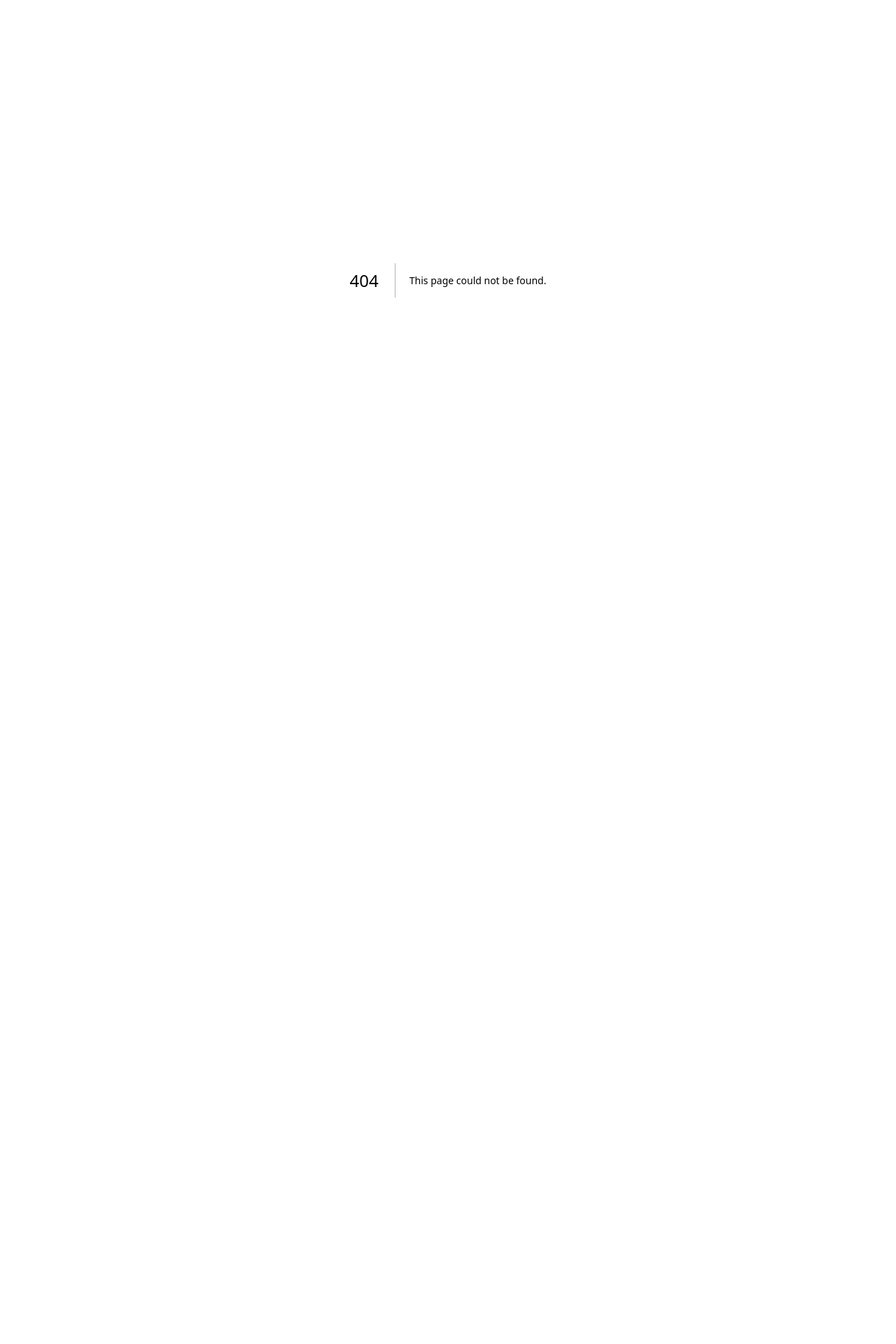
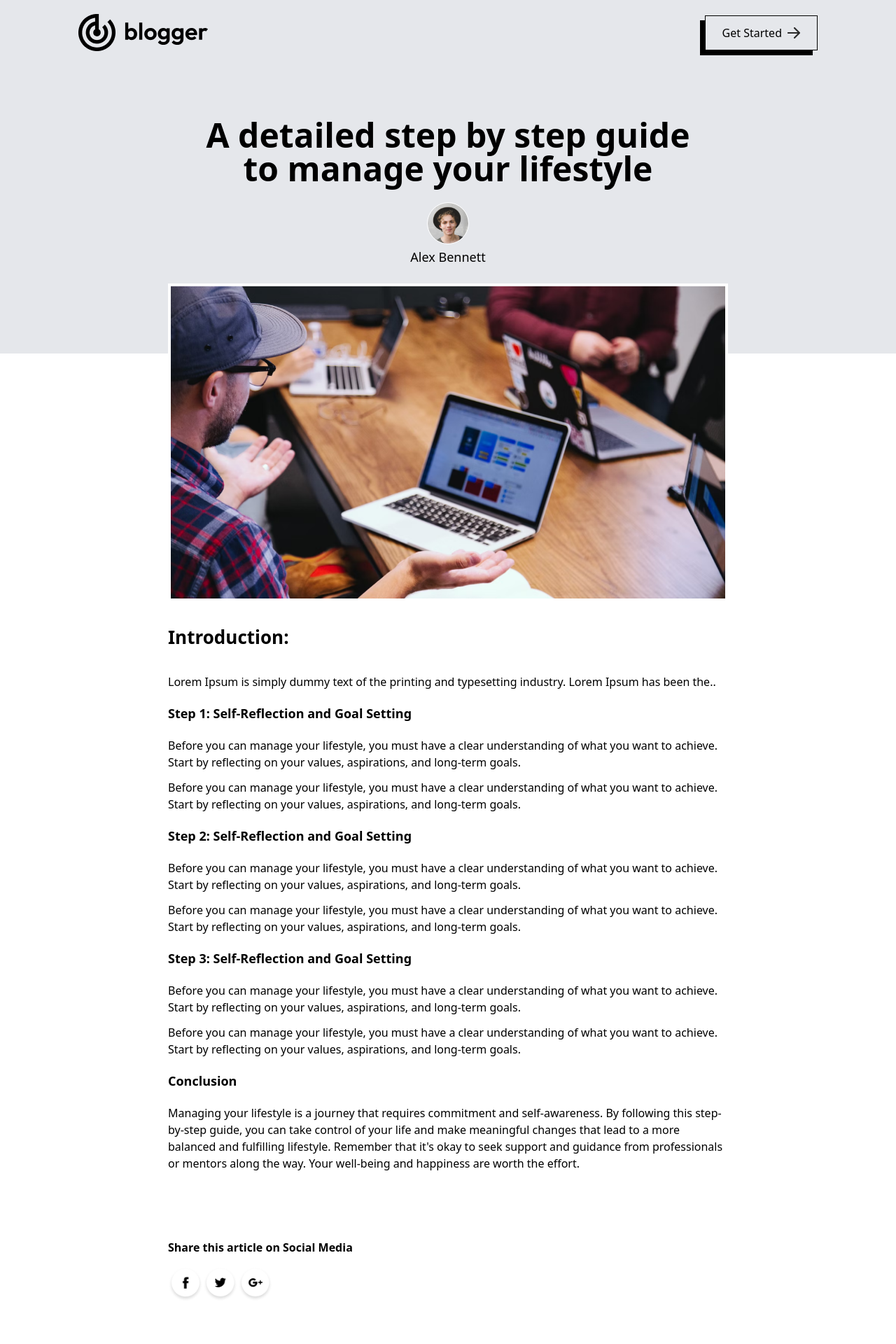
Before and after one commit to fudailzafar/StockHub, a Next.js app: page /blogs/1 in a window 1280 px wide. Before the commit this address had no page. Shown: the top 1920 px of the page at 70% size. Before the commit the page ends 800 px from the top, so only its background shows below. Built offline with nearby package versions, Linux system fonts and the light colour scheme.

Commit message:
Blog post Page
Created the blog post page using a dynamic folder and added some content.

```diff
--- a/Components/BlogList.jsx
+++ b/Components/BlogList.jsx
@@ -52,6 +52,7 @@
             return (
               <BlogItem
                 key={index}
+                id={item.id}
                 image={item.image}
                 title={item.title}
                 description={item.description}
--- /dev/null
+++ b/app/blogs/[id]/page.jsx
@@ -0,0 +1,133 @@
+"use client";
+import { assets, blog_data } from "@/Assets/assets";
+import Footer from "@/Components/Footer";
+import Image from "next/image";
+import Link from "next/link";
+import React, { useEffect, useState } from "react";
+
+const page = ({ params }) => {
+  const [data, setData] = useState(null);
+
+  const fetchBlogData = () => {
+    for (let i = 0; i < blog_data.length; i++) {
+      if (Number(params.id) === blog_data[i].id) {
+        setData(blog_data[i]);
+        console.log(blog_data[i]);
+        break;
+      }
+    }
+  };
+
+  useEffect(() => {
+    fetchBlogData();
+  }, []);
+
+  return data ? (
+    <>
+      <div className="bg-gray-200 py-5 px-5 md:px-12 lg:px-28">
+        <div className="flex justify-between items-center">
+          <Link href="/">
+            <Image
+              src={assets.logo}
+              width={180}
+              alt=""
+              className="w-[130px] sm:w-auto"
+            />
+          </Link>
+          <button className="flex items-center gap-2 font-medium py-1 px-3 sm:py-3 sm:px-6 border border-black shadow-[-7px_7px_0px_#000000]">
+            Get Started <Image src={assets.arrow} alt="" />
+          </button>
+        </div>
+        <div className="text-center my-24">
+          <h1 className="text-2xl sm:text-5xl font-semibold max-w-[700px] mx-auto">
+            {data.title}
+          </h1>
+          <Image
+            className="mx-auto mt-6 border border-white rounded-full"
+            src={data.author_img}
+            width={60}
+            height={60}
+            alt=""
+          />
+          <p className="mt-1 pb-2 text-lg max-w-[740px] mx-auto">
+            {data.author}
+          </p>
+        </div>
+      </div>
+      <div className="mx-5 max-w-[800px] md:mx-auto mt-[-100px] mb-10">
+        <Image
+          className="border-4 border-white"
+          src={data.image}
+          width={1280}
+          height={720}
+          alt=""
+        />
+        <h1 className="my-8 text-[26px] font-semibold">Introduction:</h1>
+        <p>{data.description}</p>
+        <h3 className="my-5 text-[18px] font-semibold">
+          Step 1: Self-Reflection and Goal Setting
+        </h3>
+        <p className="my-3">
+          Before you can manage your lifestyle, you must have a clear
+          understanding of what you want to achieve. Start by reflecting on your
+          values, aspirations, and long-term goals.
+        </p>
+        <p className="my-3">
+          Before you can manage your lifestyle, you must have a clear
+          understanding of what you want to achieve. Start by reflecting on your
+          values, aspirations, and long-term goals.
+        </p>
+        <h3 className="my-5 text-[18px] font-semibold">
+          Step 2: Self-Reflection and Goal Setting
+        </h3>
+        <p className="my-3">
+          Before you can manage your lifestyle, you must have a clear
+          understanding of what you want to achieve. Start by reflecting on your
+          values, aspirations, and long-term goals.
+        </p>
+        <p className="my-3">
+          Before you can manage your lifestyle, you must have a clear
+          understanding of what you want to achieve. Start by reflecting on your
+          values, aspirations, and long-term goals.
+        </p>
+        <h3 className="my-5 text-[18px] font-semibold">
+          Step 3: Self-Reflection and Goal Setting
+        </h3>
+        <p className="my-3">
+          Before you can manage your lifestyle, you must have a clear
+          understanding of what you want to achieve. Start by reflecting on your
+          values, aspirations, and long-term goals.
+        </p>
+        <p className="my-3">
+          Before you can manage your lifestyle, you must have a clear
+          understanding of what you want to achieve. Start by reflecting on your
+          values, aspirations, and long-term goals.
+        </p>
+        <h3 className="my-5 text-[18px] font-semibold">Conclusion</h3>
+        <p className="my-3">
+          Managing your lifestyle is a journey that requires commitment and
+          self-awareness. By following this step-by-step guide, you can take
+          control of your life and make meaningful changes that lead to a more
+          balanced and fulfilling lifestyle. Remember that it's okay to seek
+          support and guidance from professionals or mentors along the way. Your
+          well-being and happiness are worth the effort.
+        </p>
+        <div className="my-24">
+          <p className="text-black font-semibold my-4">
+            Share this article on Social Media
+          </p>
+          <div className="flex">
+            <Image src={assets.facebook_icon} width={50} alt="" />
+            <Image src={assets.twitter_icon} width={50} alt="" />
+            <Image src={assets.googleplus_icon} width={50} alt="" />
+          </div>
+        </div>
+      </div>
+      <Footer />
+    </>
+  ) : (
+    <></>
+  );
+};
+
+export default page;
```
Also changed, not shown: Components/BlogItem.jsx (+10 -3 lines).
